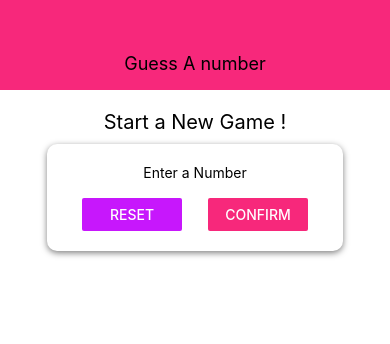
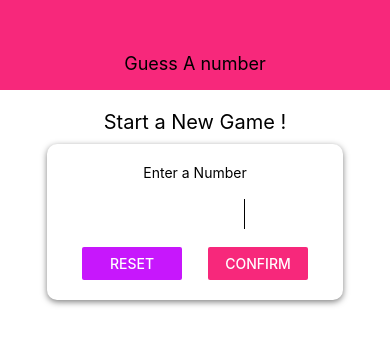
Before and after one commit to Ojaswi2000/GuessingNumber, a React Native app: screen / in a window 390 px wide. Shown: the top 344 px of the page. Built offline with nearby package versions, Linux system fonts and the light colour scheme.

Commit message:
Update StartGameScreen.js

```diff
--- a/screens/StartGameScreen.js
+++ b/screens/StartGameScreen.js
@@ -2,13 +2,14 @@ import React from 'react';
 import {View,Text,StyleSheet,TextInput,Button} from 'react-native';
 import Card from '../components/Card';
 import colors from '../constants/colors';
+import Input from '../components/Input';
 const StartGameScreen =props =>{
     return(
         <View style={styles.screen}>
             <Text style={styles.title}>Start a New Game !</Text>
             <Card style={styles.inputContainer}>
                 <Text>Enter a Number</Text>
-                <TextInput />
+                <Input style={styles.input} blurOnSubmit autoCapitalize='none' autoCorrect={false} keyboardType='number-pad' maxLength={2}  />
                 <View style={styles.buttonContainer}>
                     <View style={styles.button}><Button title="Reset" color={colors.secondary}/></View>
                     <View style={styles.button}><Button title="Confirm" color={colors.primary}/></View>
@@ -46,7 +47,12 @@ const styles=StyleSheet.create({
     },
     button:{
         width:100,
+    },
+    input:{
+        width:100,
+        textAlign:'center'
     }
+
 
 
 });
```
